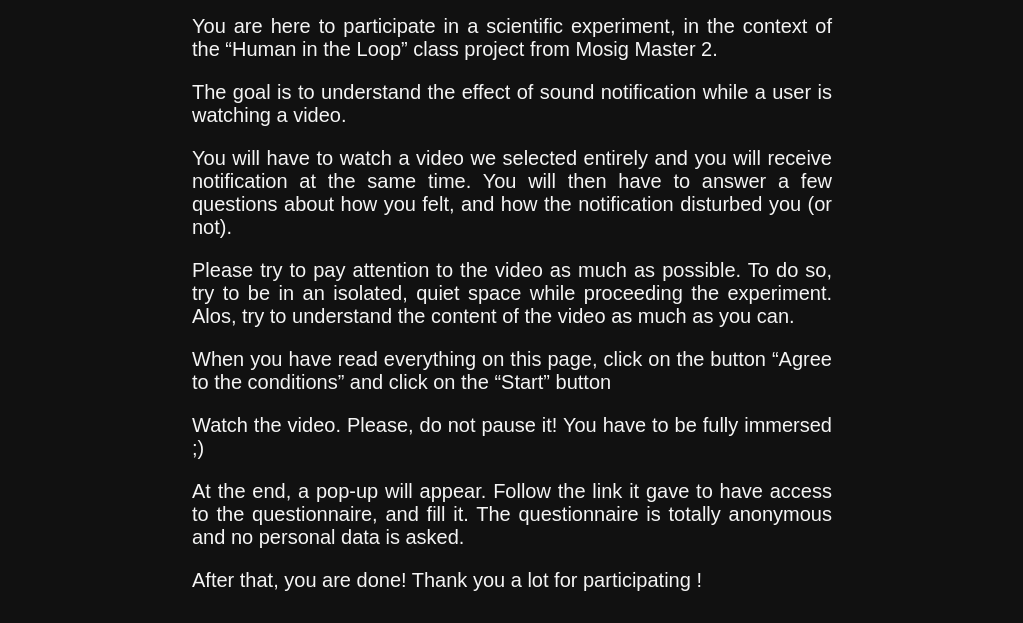
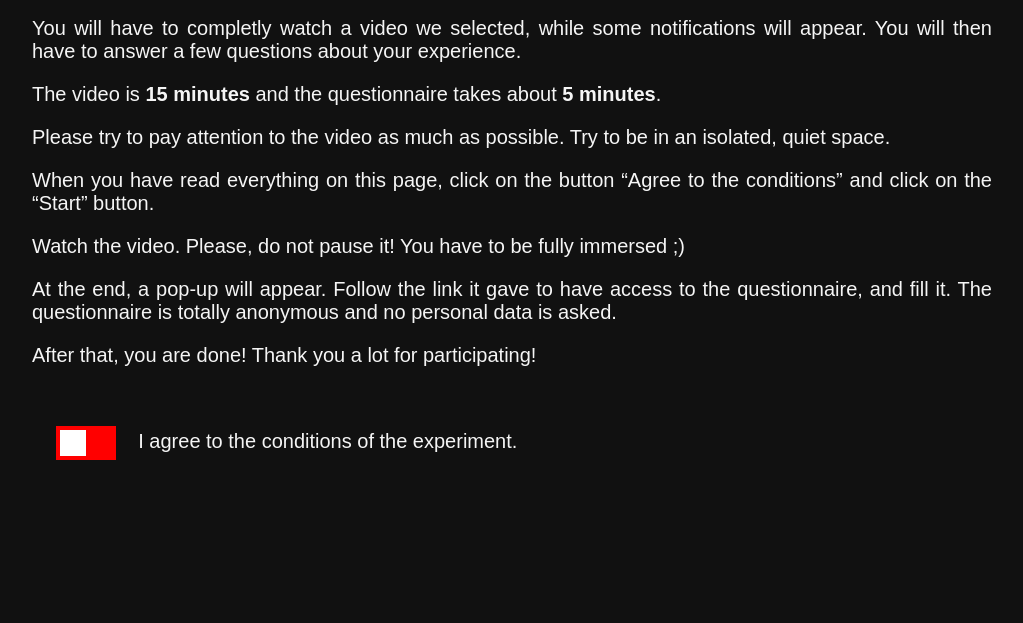
Before and after one commit to andreianmatos/HumanInTheLoop, a plain HTML site: page index.html in a window 1280 px wide. Shown: the part 185-808 px from the top of the page, without its empty margins (136-1159 px from the left). Drawn offline with Linux system fonts and the light colour scheme.

Commit message:
updatesss

```diff
--- a/index.html
+++ b/index.html
@@ -15,22 +15,23 @@
 
         <div id="about" >
 
-                <p class="title"> Hello there !</p>
+                <p class="title"> Hello there!</p>
 
-                <p> You are here to participate in a scientific experiment, in the context of the “Human in the Loop” class project from Mosig Master 2.</p>
-                <p> The goal is to understand the effect of sound notification while a user is watching a video.  </p>
+                <p>You are here to participate in a scientific experiment, in the context of the  <b>Human in the Loop</b> class project from Mosig Master 2.</p>
 
-                <p>You will have to watch a video we selected entirely and you will receive notification at the same time. You will then have to answer a few questions about how you felt, and how the notification disturbed you (or not). </p>
+                <p>You will have to completly watch a video we selected, while some notifications will appear. You will then have to answer a few questions about your experience. </p>
 
-                <p>Please try to pay attention to the video as much as possible. To do so, try to be in an isolated, quiet space while proceeding the experiment. Alos, try to understand the content of the video as much as you can. </p>
+                <p>The video is <b>15 minutes</b> and the questionnaire takes about <b>5 minutes</b>. </p>
 
-                <p> When you have read everything on this page, click on the button “Agree to the conditions” and click on the “Start” button </p>
+                <p>Please try to pay attention to the video as much as possible. Try to be in an isolated, quiet space. </p>
+
+                <p>When you have read everything on this page, click on the button “Agree to the conditions” and click on the “Start” button. </p>
 
                 <p>Watch the video. Please, do not pause it! You have to be fully immersed ;)</p>
 
-                <p>At the end, a pop-up will appear. Follow the link it gave to have access to the questionnaire, and fill it. The questionnaire is totally anonymous and no personal data is asked.               </p>
+                <p>At the end, a pop-up will appear. Follow the link it gave to have access to the questionnaire, and fill it. The questionnaire is totally anonymous and no personal data is asked. </p>
 
-                <p>After that, you are done! Thank you a lot for participating !</p>
+                <p>After that, you are done! Thank you a lot for participating!</p>
 
                 <div class="sliderWrapper" >
                     <label class="switch">
--- a/style.css
+++ b/style.css
@@ -102,8 +102,8 @@ video {
     display: block;
     margin-left: auto;
     margin-right: auto;
-    margin-top: 10%;
-    width: 50%;
+    margin-top: 5%;
+    width: 75%;
     text-align: justify;
     font-size: 20px;
 }
```
Also changed, not shown: video.html (+1 -1 lines).
